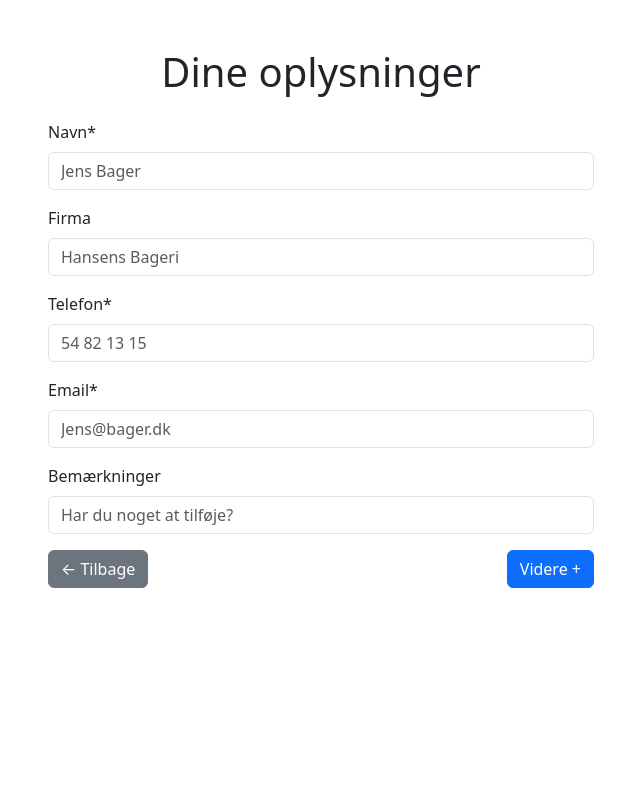
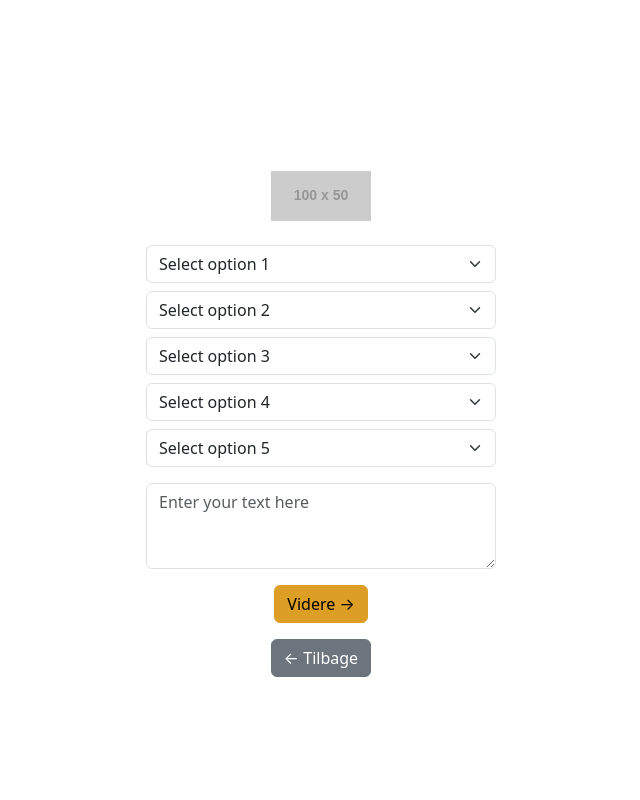
Before and after one commit to MarcGrell/meelo, a PHP site: page / in a window 1280 px wide. Shown: the whole page, without its empty margins (319-959 px from the left). Run offline with PHP 8.4, Linux system fonts and the light colour scheme; grey boxes labelled with a size stand in for pictures from a placeholder-image service; style sheets or scripts are compiled from the project's sources; some libraries are stand-ins or nearby versions.

Commit message:
Customer info page + cake design page layout done. Needs styling.

```diff
--- a/index.php
+++ b/index.php
@@ -27,29 +27,89 @@ require "settings/init.php";
         <div class="col-12 text-center mt-5">
             <img src="https://placehold.co/100x50@2x.png" alt="Logo" class="logo">
         </div>
-    </div>
+
     <h1 class="text-center mt-4">Hvornår vil du hente din kage?</h1>
     <form id="datetimeForm" class="ms-3 me-3">
         <div class="mb-5">
             <label for="datetimeInput" class="form-label">Vælg dato og tid for afhentning:</label>
             <input type="datetime-local" class="form-control" id="datetimeInput">
         </div>
-        <div class="text-center col-12">
-            <button type="submit" class="btn btn-farve">Næste</button>
-            <br>
-            <br>
-            <a href="#" class="text-black">Tilbage</a>
-
-        </div>
+        <div class="d-flex flex-column align-items-center">
+                    <button type="button" class="btn btn-farve w-25">Videre →</button>
+                    <button type="button" class="btn btn-secondary w-25 mt-3">← Tilbage</button>
+                </div>
     </form>
     <p id="output" class="mt-3"></p>
     </div>
+    </div>
     -->
 
+<div class="container d-flex justify-content-center align-items-center min-vh-100 text-center">
+    <div class="row">
+        <div class="col-12 text-center mt-5">
+            <img src="https://placehold.co/100x50@2x.png" alt="Logo" class="logo">
+        </div>
+    <form class="w-100 w-sm-75 w-md-50 w-lg-25 mt-4">
+        <!-- Dropdown Menus -->
+        <div class="mb-3">
+            <select class="form-select mb-2" aria-label="Dropdown 1">
+                <option selected>Select option 1</option>
+                <option value="1">Option 1</option>
+                <option value="2">Option 2</option>
+                <option value="3">Option 3</option>
+            </select>
+            <select class="form-select mb-2" aria-label="Dropdown 2">
+                <option selected>Select option 2</option>
+                <option value="1">Option 1</option>
+                <option value="2">Option 2</option>
+                <option value="3">Option 3</option>
+            </select>
+            <select class="form-select mb-2" aria-label="Dropdown 3">
+                <option selected>Select option 3</option>
+                <option value="1">Option 1</option>
+                <option value="2">Option 2</option>
+                <option value="3">Option 3</option>
+            </select>
+            <select class="form-select mb-2" aria-label="Dropdown 4">
+                <option selected>Select option 4</option>
+                <option value="1">Option 1</option>
+                <option value="2">Option 2</option>
+                <option value="3">Option 3</option>
+            </select>
+            <select class="form-select mb-2" aria-label="Dropdown 5">
+                <option selected>Select option 5</option>
+                <option value="1">Option 1</option>
+                <option value="2">Option 2</option>
+                <option value="3">Option 3</option>
+            </select>
+        </div>
 
+        <!-- Text Field -->
+        <div class="mb-3">
+            <textarea class="form-control" placeholder="Enter your text here" rows="3"></textarea>
+        </div>
+
+        <!-- Buttons -->
+        <div class="d-flex flex-column align-items-center">
+            <button type="button" class="btn btn-farve w-35">Videre →</button>
+            <button type="button" class="btn btn-secondary w-35 mt-3">← Tilbage</button>
+        </div>
+    </form>
+    </div>
+</div>
+
+
+
+
+
+
+<!--
 <div class="container mt-5">
     <div class="row justify-content-center">
-        <div class="col-md-6">
+        <div class="col-12 text-center mt-5">
+            <img src="https://placehold.co/100x50@2x.png" alt="Logo" class="logo">
+        </div>
+        <div class="col-md-6 mt-5">
             <h1 class="text-center mb-4">Dine oplysninger</h1>
             <form>
                 <div class="mb-3">
@@ -70,17 +130,17 @@ require "settings/init.php";
                 </div>
                 <div class="mb-3">
                     <label for="notes" class="form-label">Bemærkninger</label>
-                    <input type="text" class="form-control" id="text" placeholder="Har du noget at tilføje?">
+                    <input type="textarea" class="form-control" id="text" placeholder="Har du noget at tilføje?">
                 </div>
-                <div class="d-flex justify-content-between">
-                    <button type="button" class="btn btn-secondary">← Tilbage</button>
-                    <button type="button" class="btn btn-primary">Videre +</button>
+                <div class="d-flex flex-column align-items-center">
+                    <button type="button" class="btn btn-farve w-25">Videre →</button>
+                    <button type="button" class="btn btn-secondary w-25 mt-3">← Tilbage</button>
                 </div>
             </form>
         </div>
     </div>
 </div>
-
+-->
 <script src="https://cdn.jsdelivr.net/npm/bootstrap@5.3.3/dist/js/bootstrap.bundle.min.js"></script>
 <script>
     // Handle form submission
```
